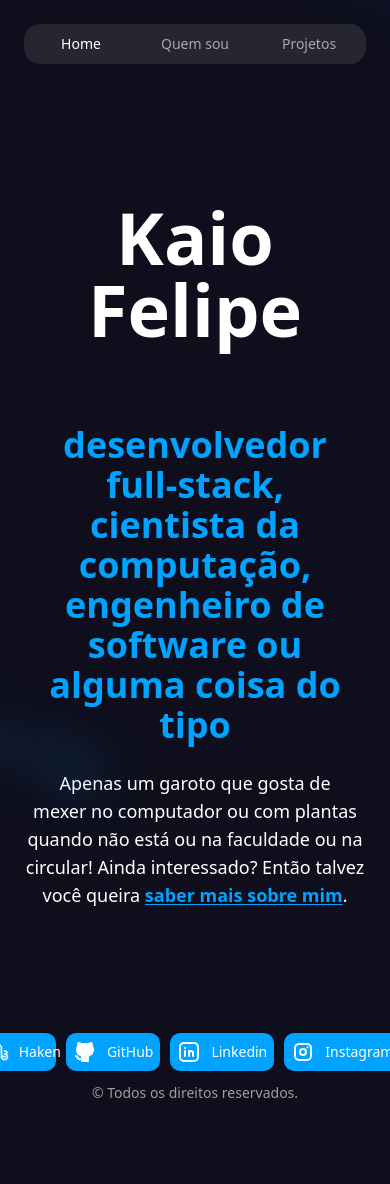
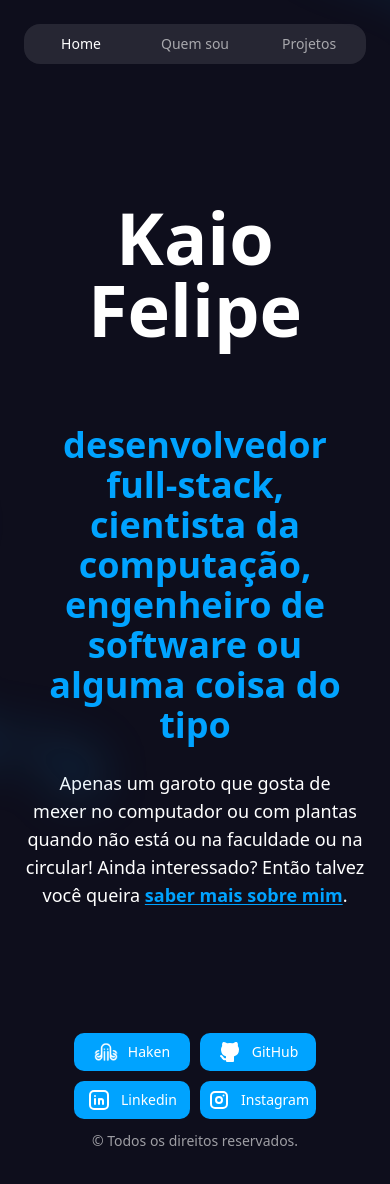
Before and after one commit to KaioFelps/haken-portfolio, a Next.js app: page / in a window 390 px wide. Shown: the top 1184 px of the page. Before the commit the page ends 1151 px from the top, so only its background shows below. Built offline with nearby package versions, Linux system fonts and the light colour scheme.

Commit message:
style: responsive css update for footer

```diff
--- a/src/ui/footer.tsx
+++ b/src/ui/footer.tsx
@@ -8,12 +8,16 @@ export function Footer() {
   return (
     <footer className="
         flex items-center justify-between px-6 py-3 mt-28
-        max-xs:flex-col max-xs:justify-center max-xs:gap-3 max-xs:pb-12
+        max-sm:flex-col max-sm:justify-center max-sm:gap-3 max-sm:pb-12
         "
     >
       <Copyright className="max-xs:hidden" />
 
-      <div className="flex gap-2.5">
+      <div className="
+        flex gap-2.5
+        max-xs:grid max-xs:grid-cols-2 max-xs:grid-flow-row
+        "
+      >
         <a
           href={appConfig.socials.hakenInstagram}
           target="_blank"
```
